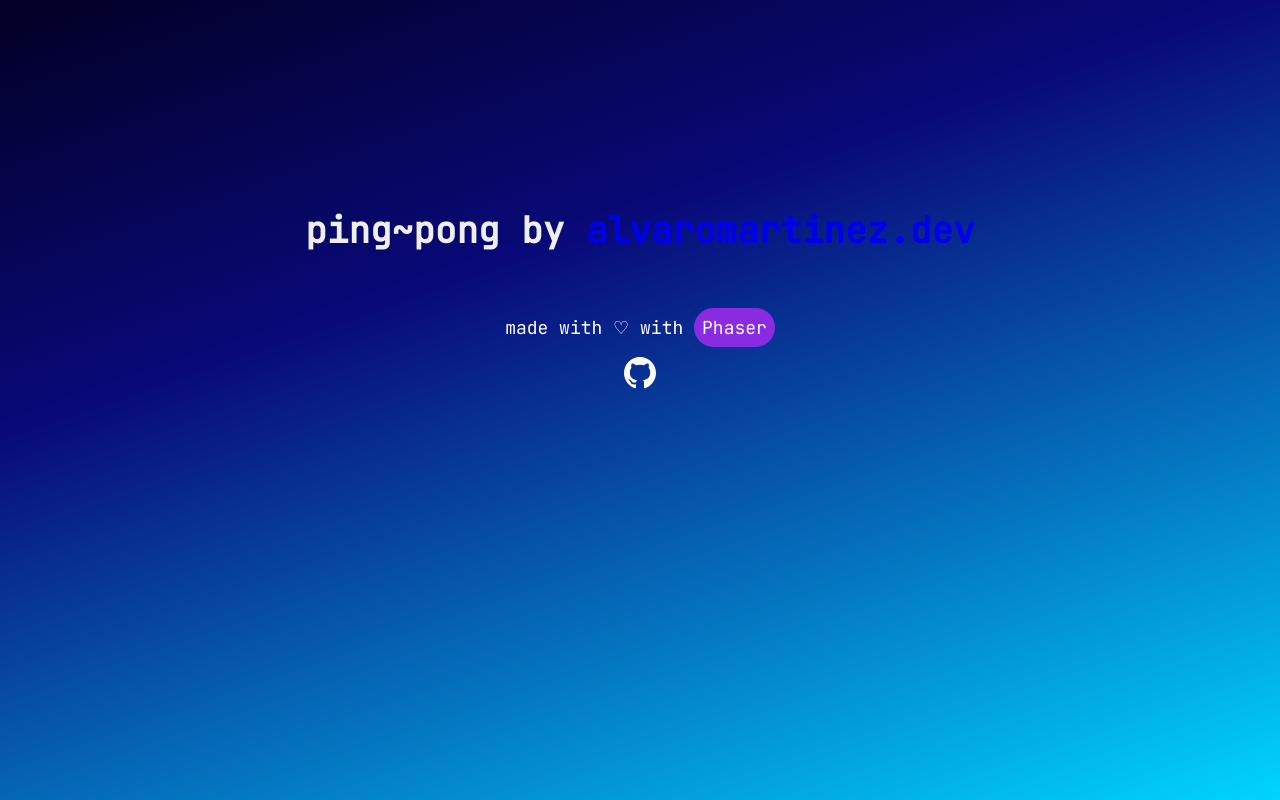
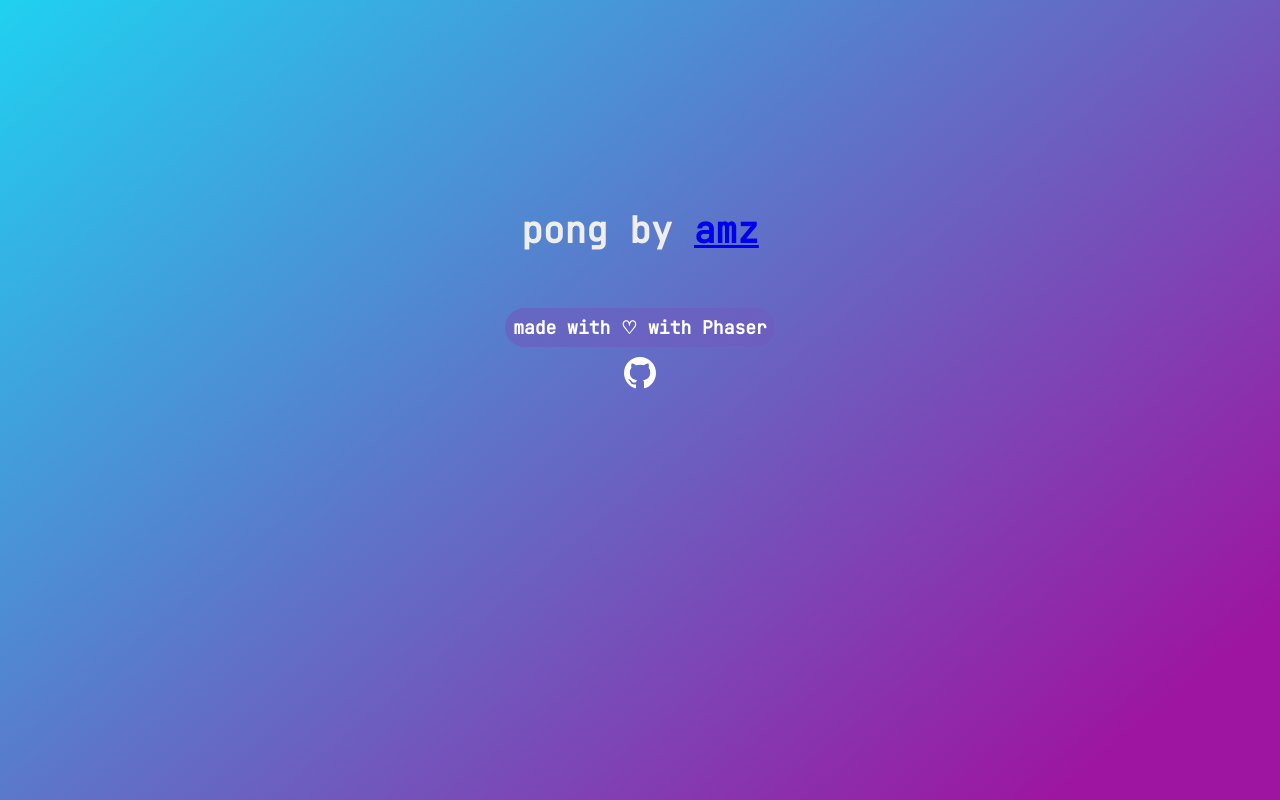
Before and after one commit to amartinezdev/pong, a website built with Vite: page index.html in a window 1280 px wide. Built offline with nearby package versions, Linux system fonts and the light colour scheme.

Commit message:
pong_v1.2 - upgrading css and game logic

```diff
--- a/index.html
+++ b/index.html
@@ -24,7 +24,7 @@
         flex-direction: column;
         align-items: center;
         background: #020024;
-        background: linear-gradient(161deg, rgba(2, 0, 36, 1) 0%, rgba(9, 9, 121, 1) 35%, rgba(0, 212, 255, 1) 100%);
+        background: linear-gradient(140deg, rgb(32, 209, 240) 0%, rgb(157, 21, 161) 90%);
       }
 
       #contenedor {
@@ -39,8 +39,7 @@
 
       a {
         display: inline-block;
-        text-decoration: none;
-        transition: 0.3s; /* animar color y escala */
+        transition: 0.5s; /* animar color y escala */
       }
 
       a:visited {
@@ -48,25 +47,34 @@
       }
 
       a:hover {
-        color: rgb(89, 244, 255);
-        transform: scale(1.03);
+        color: rgb(198, 91, 248);
+        transform: scale(1.2);
       }
       p {
         color: white;
       }
       span {
-        background-color: blueviolet;
+        background: linear-gradient(140deg, #6667c3 10%, #7453bb 70%);
         border-radius: 20px;
         padding: 8px;
+        font-weight: bolder;
+        background-size: 300% 300%;
+        background-position: 0% 50%;
+        transition: 0.8s;
+      }
+
+      span:hover {
+        background-position: 100% 200%;
+        box-shadow: 0px 2px 10px black;
       }
     </style>
   </head>
   <body>
     <main>
-      <h1>ping~pong by <a href="https://alvaromartinez.dev" target="_blank">alvaromartinez.dev</a></h1>
+      <h1>pong by <a href="https://alvaromartinez.dev" target="_blank">amz</a></h1>
       <div id="contenedor"></div>
-      <p>made with ♡ with <span>Phaser</span></p>
-      <a href="https://github.com/amartinezdev/pong"
+      <p><span>made with ♡ with Phaser</span></p>
+      <a href="https://github.com/amartinezdev/pong" target="_blank"
         ><svg class="icon-github" width="32" height="32">
           <use href="/sprite.svg#github"></use></svg
       ></a>
--- a/src/scenes/scene_play.js
+++ b/src/scenes/scene_play.js
@@ -48,7 +48,7 @@ class Scene_play extends Phaser.Scene {
     this.ball.setCollideWorldBounds(true);
 
     // devuelve la bola a la misma velocidad
-    this.ball.setBounce(1);
+    this.ball.setBounce(1.03);
     this.ball.setVelocityX(-330);
 
     // físicas
@@ -88,7 +88,7 @@ class Scene_play extends Phaser.Scene {
       this.scoreRight++;
       this.scoreTextRight.setText(this.scoreRight.toString());
       this.ball.setPosition(this.sys.game.config.width / 2, this.sys.game.config.height / 2);
-      console.log(this.scoreRight);
+      this.ball.setVelocityX(-330);
     }
 
     // si marca el jugador izquierdo
@@ -96,6 +96,7 @@ class Scene_play extends Phaser.Scene {
       this.scoreLeft++;
       this.scoreTextLeft.setText(this.scoreLeft.toString());
       this.ball.setPosition(this.sys.game.config.width / 2, this.sys.game.config.height / 2);
+      this.ball.setVelocityX(-330);
     }
   }
 }
```
